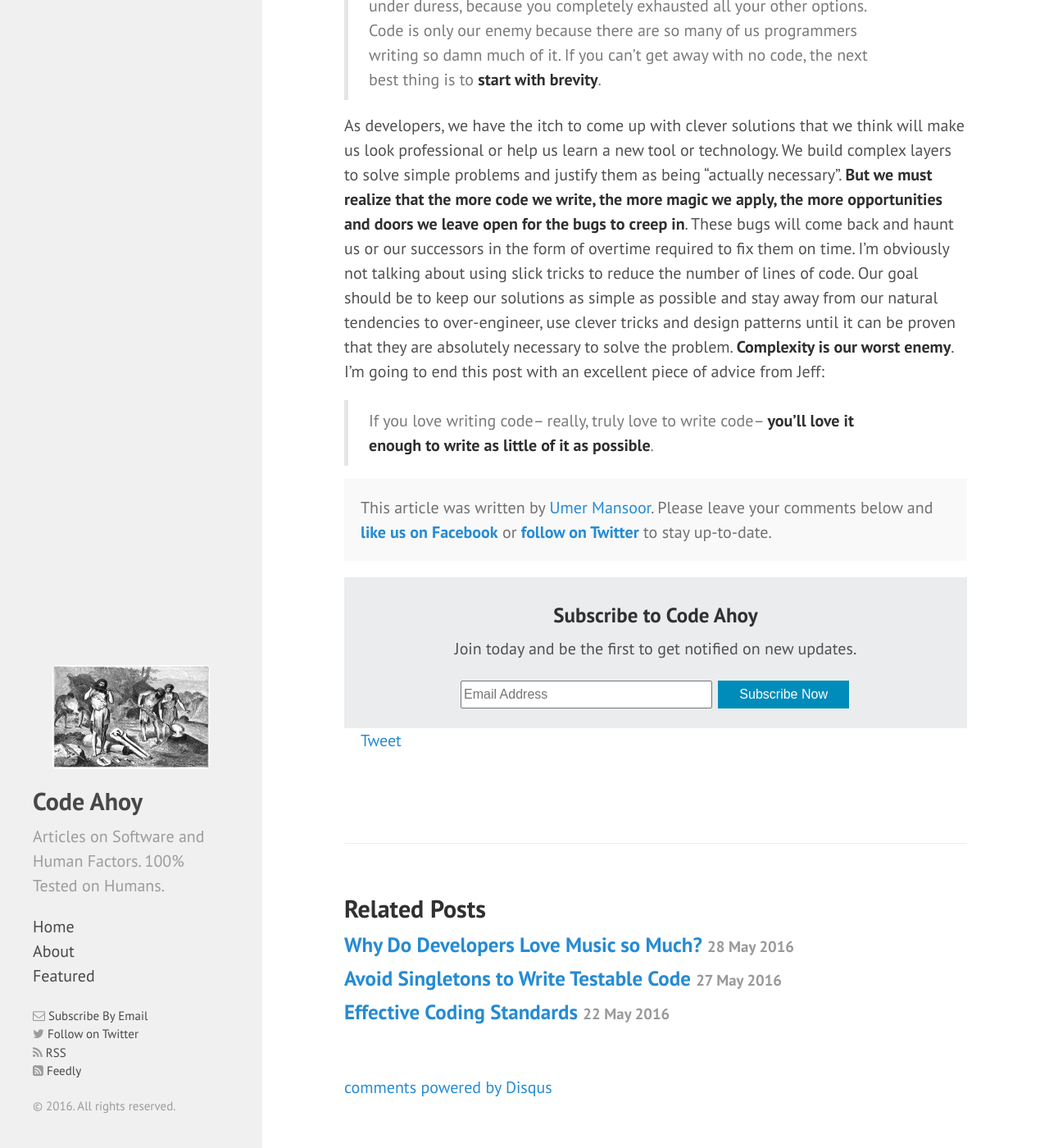
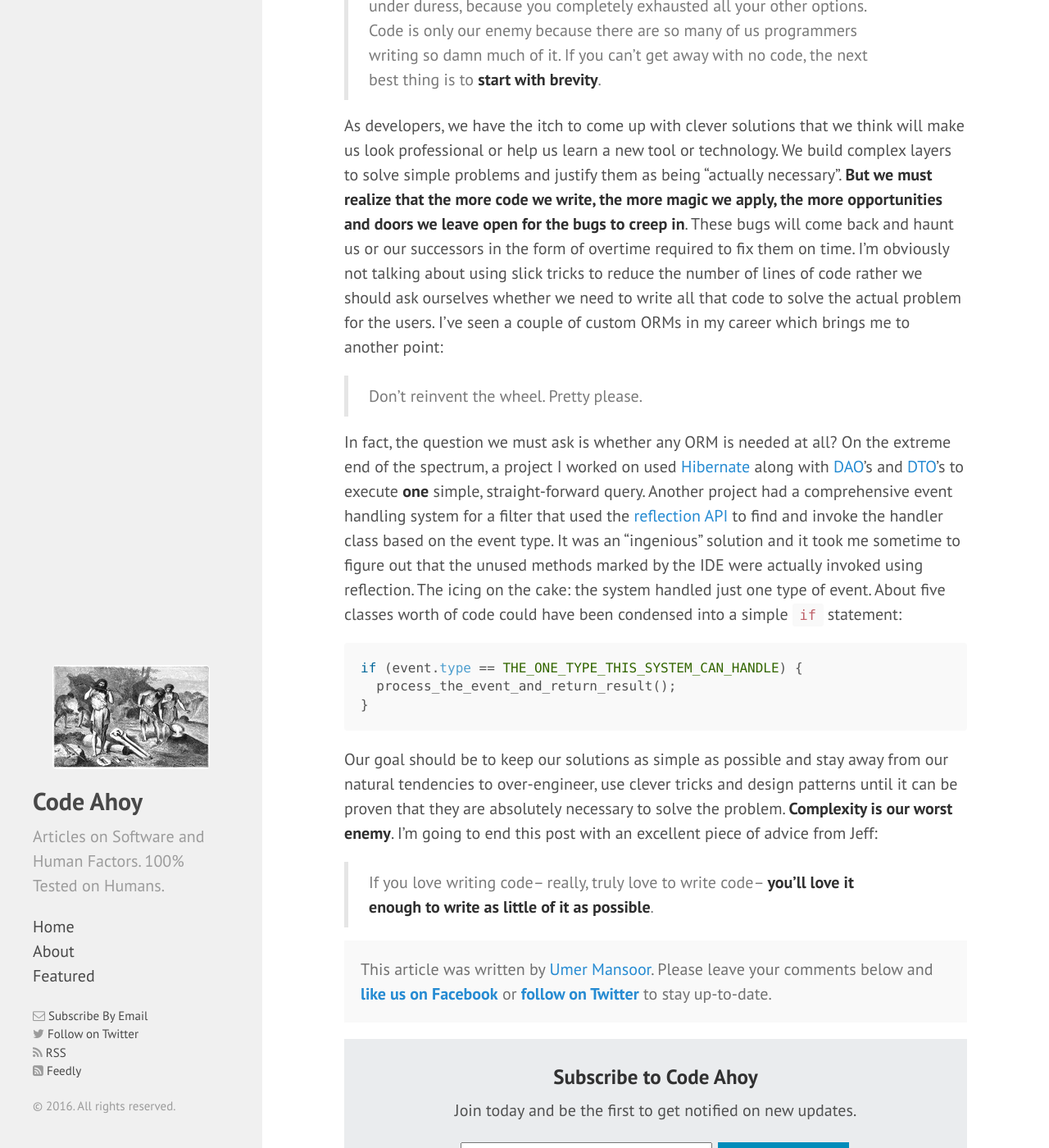
Before and after one commit to talk2viren/umermansoor.github.io, a Jekyll site: the page built from _posts/2016-06-03-write-less-code.md, in a window 1280 px wide and 1400 px high, scrolled down 988 px. Shown: the whole window at 82% size. Built offline with Jekyll 4.4.1, drawn with Linux system fonts in a browser that asks for light colours; nearby versions of some CDN libraries; a script that is not in the unit is left out; comment, search, counter and statistics services are not loaded; some of the changed text lies outside the part shown.

````diff
--- a/_posts/2016-06-03-write-less-code.md
+++ b/_posts/2016-06-03-write-less-code.md
@@ -5,7 +5,7 @@
 excerpt_separator: <!--more-->
 ---
 
-Not too long ago, I sat down to 'clean up' a project that I inherited. I was given the reins of the refactoring efforts because the project has had several bugs in production. It was stuck in a vicious cycle where fixing old bugs would introduce new ones. So I dived into the source code one weekend and the problem soon became evident: **the project was a big, hairy mess**. I used the word *big* because there was lots of unnecessary, redundant and tightly coupled code. By *hairy mess*, I don't mean that the code looked amateur or was full of shortcuts. In fact, the problem was quite the opposite. **There was too much magic** and everywhere I looked, I saw clever and grandiose design practices that that no relationship with the actual problem that the project was built to solve. Things like reflection, aspect oriented programming, custom annotations were all present. The project was an over-engineered beast. To put it into perspective, after the refactoring was over, the project was reduced to less than half of its original size.
+Not too long ago, I sat down to 'clean up' a project that I inherited. I was given the reins of the refactoring efforts because the project has had several bugs in production. It was stuck in a vicious cycle where fixing old bugs would introduce new ones. So I dived into the source code one weekend and the problem soon became evident: **the project was a big, hairy mess**. I use the word *big* because there was lots of unnecessary, redundant and tightly coupled code. By *hairy mess*, I don't mean that the code looked amateur or was full of shortcuts. In fact, the problem was quite the opposite. **There was too much magic** and everywhere I looked, I saw clever and grandiose design practices that that no relationship with the actual problem that the project was built to solve. Things like reflection, aspect oriented programming, custom annotations were all present. The project was an over-engineered beast. To put it into perspective, after the refactoring was over, the project was reduced to less than half of its original size.
 
 <!--more-->
 
@@ -13,6 +13,18 @@
 
 > It's painful for most software developers to acknowledge this, because they love code so much, **but the best code is no code at all**. Every new line of code you willingly bring into the world is code that has to be debugged, code that has to be read and understood, code that has to be supported. Every time you write new code, you should do so reluctantly, under duress, because you completely exhausted all your other options. Code is only our enemy because there are so many of us programmers writing so damn much of it. If you can't get away with no code, the next best thing is to **start with brevity**.
 
-As developers, we have the itch to come up with clever solutions that we think will make us look professional or help us learn a new tool or technology. We build complex layers to solve simple problems and justify them as being "actually necessary". **But we must realize that the more code we write, the more magic we apply, the more opportunities and doors we leave open for the bugs to creep in**. These bugs will come back and haunt us or our successors in the form of overtime required to fix them on time. I'm obviously not talking about using slick tricks to reduce the number of lines of code. Our goal should be to keep our solutions as simple as possible and stay away from our natural tendencies to over-engineer, use clever tricks and design patterns until it can be proven that they are absolutely necessary to solve the problem. **Complexity is our worst enemy**. I'm going to end this post with an excellent piece of advice from Jeff:
+As developers, we have the itch to come up with clever solutions that we think will make us look professional or help us learn a new tool or technology. We build complex layers to solve simple problems and justify them as being "actually necessary". **But we must realize that the more code we write, the more magic we apply, the more opportunities and doors we leave open for the bugs to creep in**. These bugs will come back and haunt us or our successors in the form of overtime required to fix them on time. I'm obviously not talking about using slick tricks to reduce the number of lines of code rather we should ask ourselves whether we need to write all that code to solve the actual problem for the users. I've seen a couple of custom ORMs in my career which brings me to another point:
+
+> Don't reinvent the wheel. Pretty please.
+
+In fact, the question we must ask is whether any ORM is needed at all? On the extreme end of the spectrum, a project I worked on used [Hibernate](http://hibernate.org/) along with [DAO](https://en.wikipedia.org/wiki/Data_access_object)'s and [DTO](https://en.wikipedia.org/wiki/Data_transfer_object)'s to execute **one** simple, straight-forward query. Another project had a comprehensive event handling system for a filter that used the [reflection API](https://docs.oracle.com/javase/tutorial/reflect/) to find and invoke the handler class based on the event type. It was an "ingenious" solution and it took me sometime to figure out that the unused methods marked by the IDE were actually invoked using reflection. The icing on the cake: the system handled just one type of event. About five classes worth of code could have been condensed into a simple `if` statement:
+
+```java
+if (event.type == THE_ONE_TYPE_THIS_SYSTEM_CAN_HANDLE) {
+  process_the_event_and_return_result();
+}
+```
+
+Our goal should be to keep our solutions as simple as possible and stay away from our natural tendencies to over-engineer, use clever tricks and design patterns until it can be proven that they are absolutely necessary to solve the problem. **Complexity is our worst enemy**. I'm going to end this post with an excellent piece of advice from Jeff:
 
 > If you love writing code-- really, truly love to write code-- **you'll love it enough to write as little of it as possible**.
````
